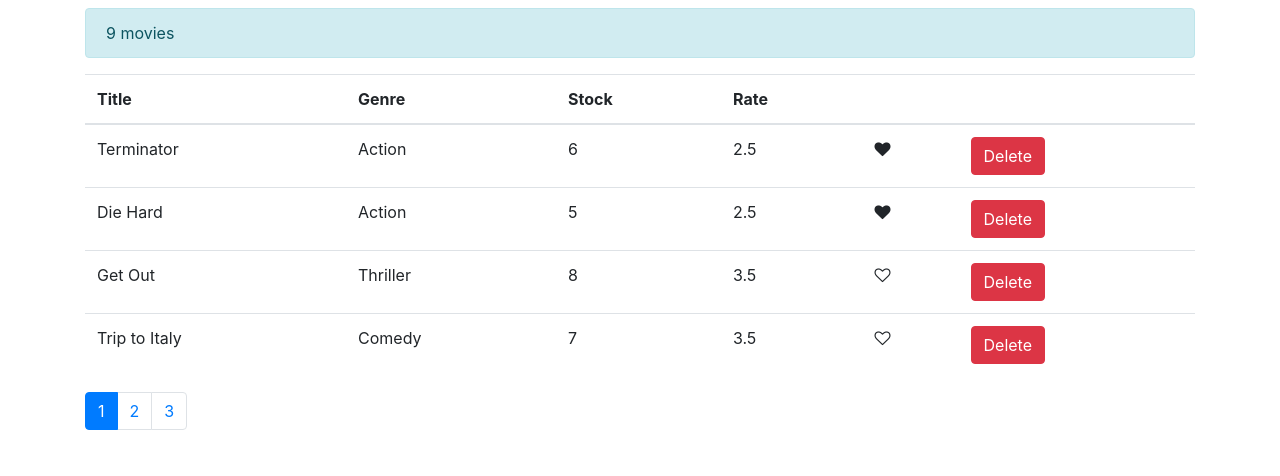
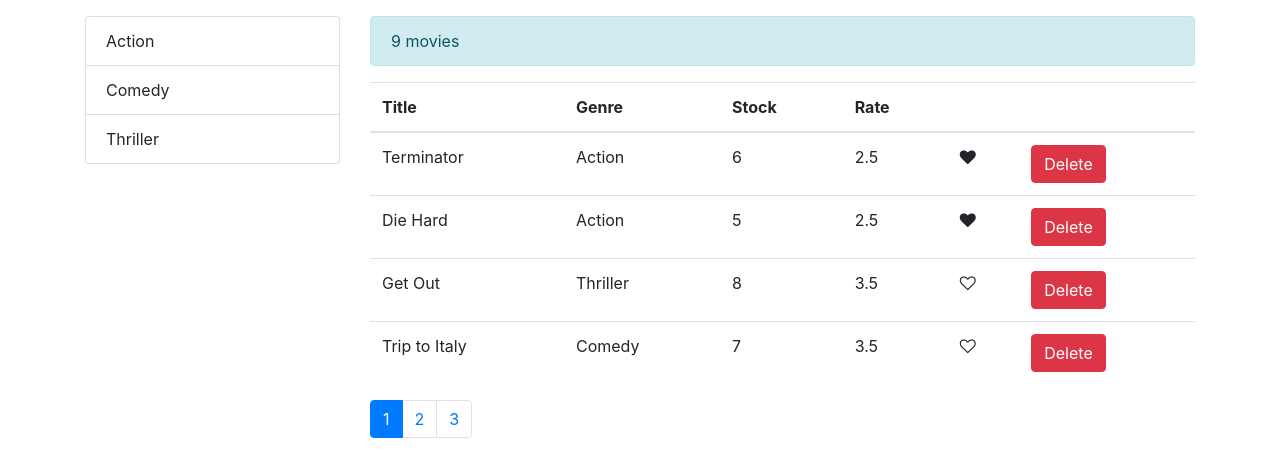
Before and after one commit to wpbt/react-demo-app, a React (Create React App) app: page / in a window 1280 px wide. Shown: the top 476 px of the page. Built offline with nearby package versions, Linux system fonts and the light colour scheme.

Commit message:
prop-types package added and implemented on components as well as listGroup component added

```diff
--- a/package.json
+++ b/package.json
@@ -9,6 +9,7 @@
     "bootstrap": "^4.6.0",
     "font-awesome": "^4.7.0",
     "lodash": "^4.17.20",
+    "prop-types": "^15.7.2",
     "react": "^17.0.1",
     "react-dom": "^17.0.1",
     "react-scripts": "4.0.2",
--- /dev/null
+++ b/src/components/common/listGroup.jsx
@@ -0,0 +1,25 @@
+import PropTypes from 'prop-types';
+
+const ListGroup = ({genres, onGenreChange}) => {
+    console.log(genres);
+    return (
+        <ul className="list-group">
+            {genres.map(genre => (
+                <li
+                    key={genre._id}
+                    className="list-group-item"
+                    style={{cursor: 'pointer'}}
+                    onClick={()=>onGenreChange(genre)}
+                >
+                    {genre.name}
+                </li>
+            ) )}
+        </ul>
+    );
+}
+ListGroup.propTypes = {
+    genres: PropTypes.array.isRequired,
+    onGenreChange: PropTypes.func.isRequired
+};
+
+export default ListGroup;
--- a/src/components/common/pagination.jsx
+++ b/src/components/common/pagination.jsx
@@ -1,4 +1,5 @@
 import _ from 'lodash';
+import PropTypes from 'prop-types';
 
 const Pagination = ({ movieItems, pageSize, currentPage, onPageChange }) => {
 
@@ -8,10 +9,17 @@ const Pagination = ({ movieItems, pageSize, currentPage, onPageChange }) => {
     return(
         <nav aria-label="Page navigation example">
             <ul className="pagination">
-                { pageNumberArray.map( pageNumber => <li key={pageNumber} onClick={()=>onPageChange(pageNumber)} className={currentPage === pageNumber? "page-item active": "page-item"}><a className="page-link">{pageNumber}</a></li> ) }
+                { pageNumberArray.map( pageNumber => <li key={pageNumber} onClick={()=>onPageChange(pageNumber)} className={currentPage === pageNumber ? "page-item active": "page-item"}><a className="page-link" style={{cursor: 'pointer'}}>{pageNumber}</a></li> ) }
             </ul>
         </nav>
     );
 }
 
+Pagination.propTypes = {
+    movieItems: PropTypes.number.isRequired,
+    pageSize: PropTypes.number.isRequired,
+    currentPage: PropTypes.number.isRequired,
+    onPageChange: PropTypes.func.isRequired
+};
+
 export default Pagination;
--- a/src/components/movies.jsx
+++ b/src/components/movies.jsx
@@ -3,24 +3,41 @@ import { getMovies } from '../services/fakeMovieService';
 import Like from './common/like';
 import Pagination from './common/pagination';
 import { paginate } from '../library/paginate';
+import ListGroup from './common/listGroup';
+import { getGenres } from '../services/fakeGenreService';
 
 class Movies extends Component {
 
     state = {
         movies: getMovies(),
         pageSize: 4,
-        currentPage: 1
+        currentPage: 1,
+        genres: getGenres()
     };
 
     render() {
-        const { movies, pageSize, currentPage } = this.state;
+        const { movies, pageSize, currentPage, genres } = this.state;
         let filteredMovies = paginate(movies, currentPage, pageSize);
         if(movies.length === 0) return (<div className="mt-2 alert alert-warning" role="alert">No movies!</div>);
         return (
             <React.Fragment>
+                <div className="row align-items-top mt-2">
+
+                    <div className="col-3 mt-2">
+                        <ListGroup
+                            genres={genres}
+                            onGenreChange={this.handleGenreChange}
+                        />
+                    </div>
+
+                    <div className="col">
+
                         <div className="mt-2 alert alert-info" role="alert">{movies.length} movies</div>
+
                         <table className="table">
+
                             <thead>
+
                                 <tr>
                                     <th scope="col">Title</th>
                                     <th scope="col">Genre</th>
@@ -29,8 +46,11 @@ class Movies extends Component {
                                     <th scope="col"></th>
                                     <th scope="col"></th>
                                 </tr>
+
                             </thead>
+
                             <tbody>
+
                                 {filteredMovies.map( m =>(
                                     <tr key={m._id}>
                                         <td>{m.title}</td>
@@ -49,14 +69,21 @@ class Movies extends Component {
                                         </td>
                                     </tr>
                                 ))}
+
                             </tbody>
+
                         </table>
+
                         <Pagination
                             movieItems={movies.length}
                             pageSize={pageSize}
                             currentPage={currentPage}
                             onPageChange={this.handlePageChange}
                         />
+
+                    </div>
+
+                </div>
             </React.Fragment>
         );
     }
@@ -77,6 +104,9 @@ class Movies extends Component {
     handlePageChange = page => {
         this.setState({currentPage: page});
     };
+    handleGenreChange = genre => {
+        console.log('Genre Changed: ', genre);
+    };
 }
 
 export default Movies;
```
Lines whose indentation alone changed are shown as unchanged.
